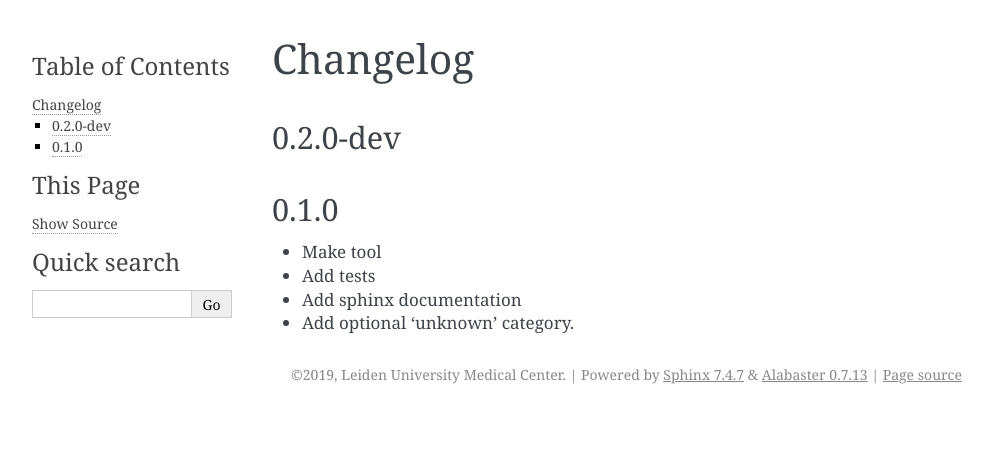
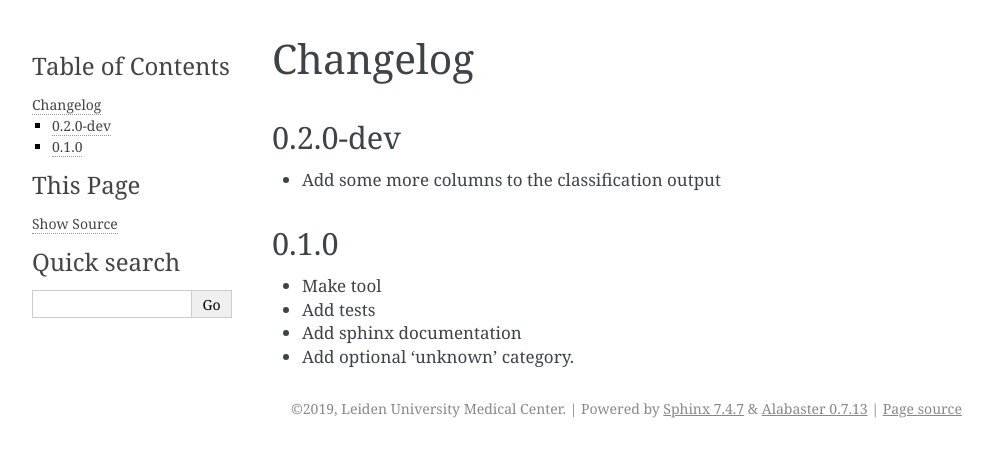
Before and after one commit to LUMC/rna_cd, a Sphinx documentation site: the page built from docs/source/changelog.rst, in a window 1280 px wide. Shown: the top 457 px of the page, without its empty margins (148-1141 px from the left). Built offline with Sphinx 7.4.7, drawn with Linux system fonts in a browser that asks for light colours.

Commit message:
add to changelog

```diff
--- a/docs/source/changelog.rst
+++ b/docs/source/changelog.rst
@@ -3,6 +3,8 @@ Changelog
 
 0.2.0-dev
 ---------
+
+* Add some more columns to the classification output
 
 0.1.0
 ---------
```
